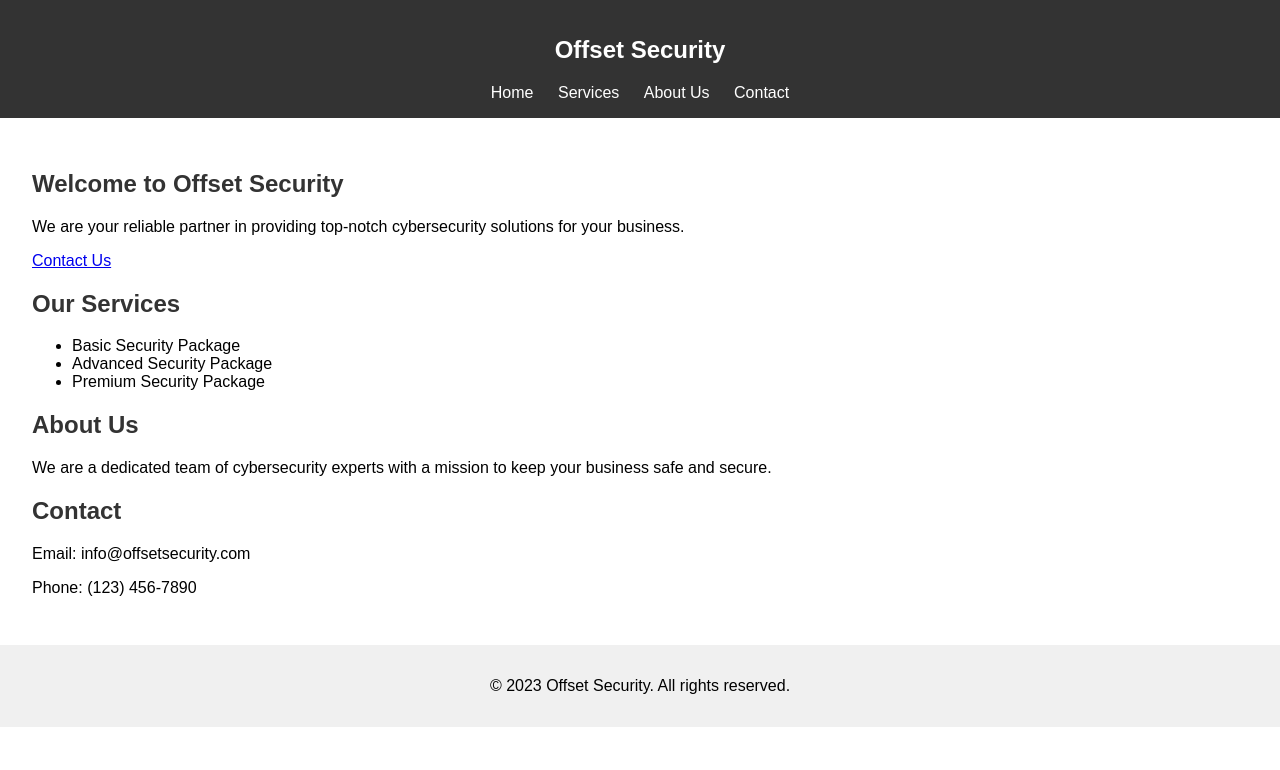
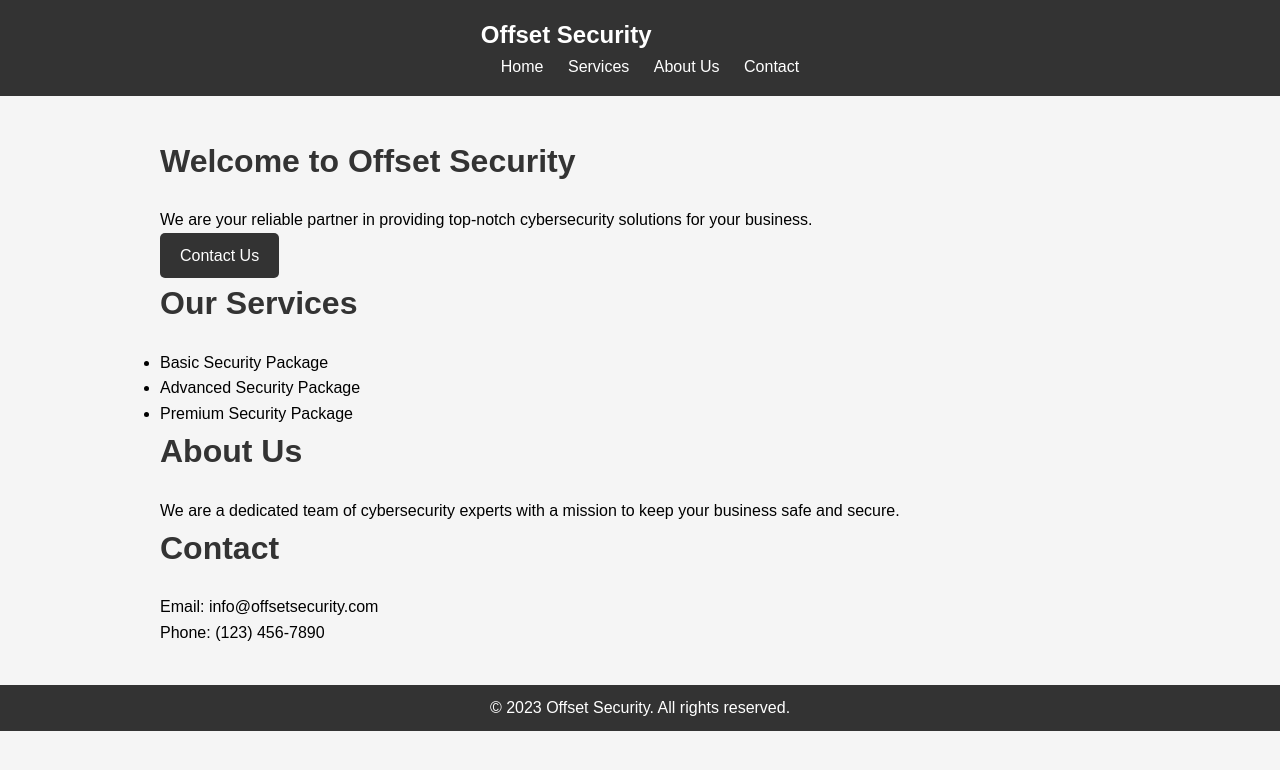
Before and after one commit to r3d-sparr0w/r3d-sparr0w.github.io, a plain HTML site: page index.html in a window 1280 px wide. Drawn offline with Linux system fonts and the light colour scheme.

Commit message:
Update styles.css
Updated to CSS3 to improve the user experience.

```diff
--- a/styles.css
+++ b/styles.css
@@ -1,54 +1,86 @@
+/* Reset some default styles */
+
+body, h1, h2, p, ul {
+    margin: 0;
+    padding: 0;
+}
+
 /* Basic styling for the website */
 
 body {
     font-family: Arial, sans-serif;
-    margin: 0;
-    padding: 0;
+    line-height: 1.6;
+    background-color: #f5f5f5;
 }
 
 header {
     background-color: #333;
     color: #fff;
-    text-align: center;
-    padding: 1rem;
+    padding: 1rem 0;
+}
+
+.container {
+    max-width: 960px;
+    margin: 0 auto;
+    padding: 0 20px;
+}
+
+nav {
+    display: flex;
+    justify-content: space-between;
+    align-items: center;
+}
+
+nav h1 {
+    font-size: 1.5rem;
 }
 
 nav ul {
     list-style: none;
-    padding: 0;
-    margin: 0;
 }
 
 nav ul li {
     display: inline;
-    margin: 0 10px;
+    margin-left: 20px;
 }
 
 nav ul li a {
     color: #fff;
     text-decoration: none;
+    transition: color 0.3s ease;
+}
+
+nav ul li a:hover {
+    color: #ddd;
 }
 
 main {
-    padding: 2rem;
+    padding: 40px 0;
 }
 
 h2 {
     color: #333;
+    font-size: 2rem;
+    margin-bottom: 20px;
 }
 
-button {
+.btn {
+    display: inline-block;
     background-color: #333;
     color: #fff;
-    border: none;
     padding: 10px 20px;
-    cursor: pointer;
-    font-size: 16px;
+    text-decoration: none;
     border-radius: 5px;
+    transition: background-color 0.3s ease;
+}
+
+.btn:hover {
+    background-color: #555;
 }
 
 footer {
     text-align: center;
-    padding: 1rem;
-    background-color: #f0f0f0;
+    background-color: #333;
+    color: #fff;
+    padding: 10px 0;
 }
```
